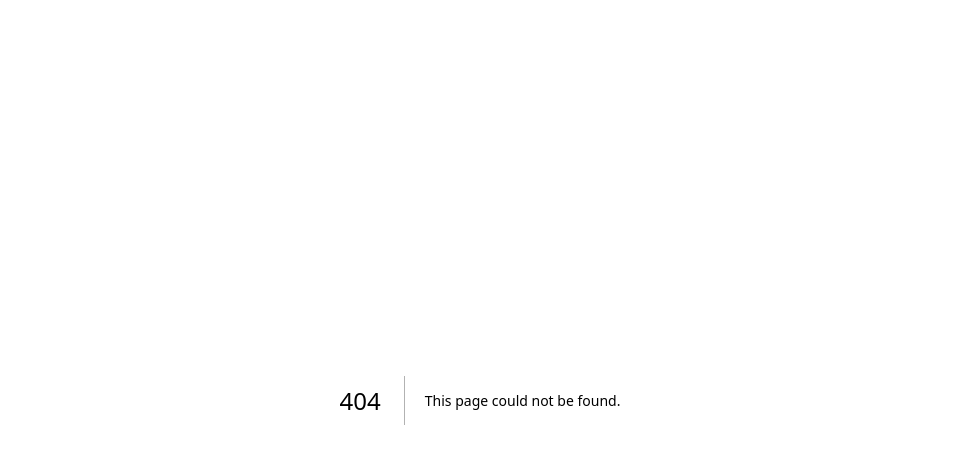
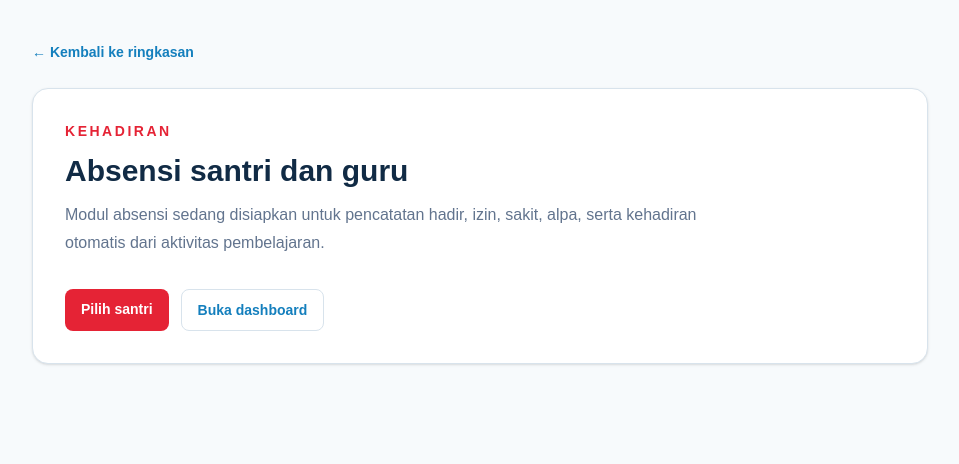
Before and after one commit to marbotji-spec/sistemalfityahbaru, a Next.js app: page /admin/absensi in a window 1280 px wide. Before the commit this address had no page. Shown: the top 464 px of the page, without its empty margins (160-1119 px from the left). Built offline with nearby package versions, Linux system fonts and the light colour scheme.

Commit message:
feat: connect dashboard actions to modules

```diff
--- /dev/null
+++ b/src/app/admin/absensi/page.tsx
@@ -0,0 +1,5 @@
+import { ModulePlaceholder } from "@/components/module-placeholder";
+
+export default function AttendancePage() {
+  return <ModulePlaceholder eyebrow="Kehadiran" title="Absensi santri dan guru" description="Modul absensi sedang disiapkan untuk pencatatan hadir, izin, sakit, alpa, serta kehadiran otomatis dari aktivitas pembelajaran." primaryHref="/admin/santri" primaryLabel="Pilih santri" />;
+}
--- /dev/null
+++ b/src/app/admin/aktivitas/page.tsx
@@ -0,0 +1,5 @@
+import { ModulePlaceholder } from "@/components/module-placeholder";
+
+export default function ActivitiesPage() {
+  return <ModulePlaceholder eyebrow="Aktivitas" title="Agenda pembelajaran" description="Agenda akan menggabungkan jadwal TPA, setoran Tahfiz, evaluasi bacaan, dan kegiatan halaqah dalam satu tampilan." primaryHref="/admin/absensi" primaryLabel="Buka absensi" />;
+}
--- /dev/null
+++ b/src/app/admin/hafalan/page.tsx
@@ -0,0 +1,5 @@
+import { ModulePlaceholder } from "@/components/module-placeholder";
+
+export default function MemorizationPage() {
+  return <ModulePlaceholder eyebrow="Tahfiz" title="Setoran dan murojaah" description="Modul ini akan mencatat hafalan baru, murojaah, penilaian, ayat terakhir, serta riwayat perkembangan setiap santri." primaryHref="/capaian-santri" primaryLabel="Cek capaian publik" />;
+}
--- /dev/null
+++ b/src/app/admin/tpa/page.tsx
@@ -0,0 +1,5 @@
+import { ModulePlaceholder } from "@/components/module-placeholder";
+
+export default function TpaPage() {
+  return <ModulePlaceholder eyebrow="Program TPA" title="Pembelajaran dan bacaan" description="Modul TPA akan mengelola materi, bacaan, tajwid, makhraj, kelancaran, penilaian, dan catatan perkembangan santri." primaryHref="/admin/santri" primaryLabel="Kelola santri" />;
+}
--- a/src/app/dashboard/page.tsx
+++ b/src/app/dashboard/page.tsx
@@ -1,4 +1,5 @@
 import { redirect } from "next/navigation";
+import Link from "next/link";
 import { createClient } from "@/lib/supabase/server";
 import { logout } from "@/lib/auth/actions";
 
@@ -23,7 +24,18 @@ export default async function DashboardPage() {
       <div className="mx-auto max-w-7xl px-5 py-10 lg:px-10">
         <p className="text-slate-500">Selamat datang, <span className="font-semibold text-[#112b45]">{profile?.full_name ?? user.email}</span>.</p>
         <div className="mt-8 grid gap-4 sm:grid-cols-2 lg:grid-cols-4">
-          {["Data Santri", "Data Guru", "TPA & Tahfiz", "Laporan"].map((label) => <article key={label} className="rounded-xl border border-[#d8e3ec] bg-white p-5 shadow-sm"><p className="text-sm font-semibold text-[#112b45]">{label}</p><p className="mt-3 text-sm text-slate-500">Modul siap dikembangkan pada tahap berikutnya.</p><button className="mt-5 text-sm font-bold text-[#147fbd]">Buka modul &rarr;</button></article>)}
+          {[
+            ["Data Santri", "/admin/santri"],
+            ["Data Guru", "/admin/guru"],
+            ["TPA & Tahfiz", "/admin/tpa"],
+            ["Laporan", "/admin/aktivitas"]
+          ].map(([label, href]) => (
+            <article key={label} className="rounded-xl border border-[#d8e3ec] bg-white p-5 shadow-sm">
+              <p className="text-sm font-semibold text-[#112b45]">{label}</p>
+              <p className="mt-3 text-sm text-slate-500">Buka modul untuk melanjutkan pekerjaan.</p>
+              <Link href={href} className="mt-5 inline-block text-sm font-bold text-[#147fbd]">Buka modul &rarr;</Link>
+            </article>
+          ))}
         </div>
       </div>
     </main>
--- a/src/app/page.tsx
+++ b/src/app/page.tsx
@@ -1,4 +1,5 @@
 import Image from "next/image";
+import Link from "next/link";
 
 const stats = [
   ["148", "Santri aktif", "Naik 12% semester ini"],
@@ -23,7 +24,7 @@ export default function Home() {
             <div><p className="text-base font-bold tracking-wide text-[#147fbd]">YAYASAN AL FITYAH</p><p className="text-xs text-slate-500">Pendidikan Al-Qur&apos;an</p></div>
           </div>
           <nav className="hidden items-center gap-7 text-sm font-medium text-slate-600 md:flex"><a className="text-[#147fbd]" href="#ringkasan">Ringkasan</a><a className="hover:text-[#147fbd]" href="#aktivitas">Aktivitas</a><a className="hover:text-[#147fbd]" href="#program">Program</a></nav>
-          <button className="rounded-lg bg-[#e52335] px-4 py-2.5 text-sm font-semibold text-white shadow-sm transition hover:bg-[#c91d2e]">Masuk sistem</button>
+          <Link href="/login" className="rounded-lg bg-[#e52335] px-4 py-2.5 text-sm font-semibold text-white shadow-sm transition hover:bg-[#c91d2e]">Masuk sistem</Link>
         </div>
       </header>
 
@@ -33,12 +34,12 @@ export default function Home() {
         <section id="ringkasan" className="grid gap-4 sm:grid-cols-2 xl:grid-cols-4">{stats.map(([value, label, note]) => <article key={label} className="rounded-xl border border-[#d8e3ec] bg-white p-5 shadow-[0_2px_8px_rgba(17,43,69,0.04)]"><p className="text-sm font-medium text-slate-500">{label}</p><p className="mt-3 text-3xl font-bold text-[#112b45]">{value}</p><p className="mt-2 text-xs font-medium text-[#1687c9]">{note}</p></article>)}</section>
 
         <div className="mt-8 grid gap-8 lg:grid-cols-[1.25fr_0.75fr]">
-          <section id="aktivitas" className="rounded-xl border border-[#d8e3ec] bg-white shadow-[0_2px_8px_rgba(17,43,69,0.04)]"><div className="flex items-center justify-between border-b border-[#d8e3ec] px-5 py-4"><div><h2 className="font-bold text-[#112b45]">Aktivitas mendatang</h2><p className="mt-1 text-sm text-slate-500">Jadwal pembelajaran dan setoran</p></div><button className="text-sm font-semibold text-[#147fbd] hover:text-[#e52335]">Lihat semua</button></div><div className="divide-y divide-[#d8e3ec]">{activities.map(([time, title, group, count]) => <div key={title} className="flex items-center gap-4 px-5 py-4"><div className="h-11 w-1 rounded-full bg-[#e52335]" /><div className="min-w-0 flex-1"><p className="text-xs font-medium text-[#1687c9]">{time}</p><p className="mt-1 font-semibold text-[#112b45]">{title}</p><p className="text-sm text-slate-500">{group}</p></div><span className="text-sm font-medium text-slate-500">{count}</span></div>)}</div></section>
+          <section id="aktivitas" className="rounded-xl border border-[#d8e3ec] bg-white shadow-[0_2px_8px_rgba(17,43,69,0.04)]"><div className="flex items-center justify-between border-b border-[#d8e3ec] px-5 py-4"><div><h2 className="font-bold text-[#112b45]">Aktivitas mendatang</h2><p className="mt-1 text-sm text-slate-500">Jadwal pembelajaran dan setoran</p></div><Link href="/admin/aktivitas" className="text-sm font-semibold text-[#147fbd] hover:text-[#e52335]">Lihat semua</Link></div><div className="divide-y divide-[#d8e3ec]">{activities.map(([time, title, group, count]) => <Link href={title === "Setoran hafalan" ? "/admin/hafalan" : "/admin/absensi"} key={title} className="flex items-center gap-4 px-5 py-4 transition hover:bg-[#f7fafc]"><div className="h-11 w-1 rounded-full bg-[#e52335]" /><div className="min-w-0 flex-1"><p className="text-xs font-medium text-[#1687c9]">{time}</p><p className="mt-1 font-semibold text-[#112b45]">{title}</p><p className="text-sm text-slate-500">{group}</p></div><span className="text-sm font-medium text-slate-500">{count}</span></Link>)}</div></section>
 
-          <section id="program" className="rounded-xl border border-[#d8e3ec] bg-[#112b45] p-6 text-white shadow-[0_2px_8px_rgba(17,43,69,0.08)]"><p className="text-sm font-semibold uppercase tracking-[0.18em] text-[#5fc0f2]">Program utama</p><h2 className="mt-3 text-2xl font-bold">Tumbuh bersama Al-Qur&apos;an</h2><p className="mt-3 text-sm leading-6 text-slate-300">Kelola perkembangan TPA dan Tahfiz dengan catatan yang rapi, terukur, dan mudah dipantau.</p><div className="mt-7 space-y-3">{["TPA Al-Fityah", "Tahfiz Al-Qur'an"].map((program) => <div key={program} className="flex items-center justify-between rounded-lg bg-white/10 px-4 py-3 text-sm"><span>{program}</span><span className="text-[#5fc0f2]">&rarr;</span></div>)}</div></section>
+          <section id="program" className="rounded-xl border border-[#d8e3ec] bg-[#112b45] p-6 text-white shadow-[0_2px_8px_rgba(17,43,69,0.08)]"><p className="text-sm font-semibold uppercase tracking-[0.18em] text-[#5fc0f2]">Program utama</p><h2 className="mt-3 text-2xl font-bold">Tumbuh bersama Al-Qur&apos;an</h2><p className="mt-3 text-sm leading-6 text-slate-300">Kelola perkembangan TPA dan Tahfiz dengan catatan yang rapi, terukur, dan mudah dipantau.</p><div className="mt-7 space-y-3">{[["TPA Al-Fityah", "/admin/tpa"], ["Tahfiz Al-Qur'an", "/admin/hafalan"]].map(([program, href]) => <Link href={href} key={program} className="flex items-center justify-between rounded-lg bg-white/10 px-4 py-3 text-sm transition hover:bg-white/20"><span>{program}</span><span className="text-[#5fc0f2]">&rarr;</span></Link>)}</div></section>
         </div>
 
-        <section className="mt-8 rounded-xl border border-[#d8e3ec] bg-white p-6 shadow-[0_2px_8px_rgba(17,43,69,0.04)]"><div className="flex flex-col justify-between gap-4 sm:flex-row sm:items-center"><div><h2 className="font-bold text-[#112b45]">Aksi cepat</h2><p className="mt-1 text-sm text-slate-500">Mulai pekerjaan administrasi hari ini</p></div><div className="grid gap-3 sm:grid-cols-3"><button className="rounded-lg bg-[#e52335] px-4 py-2.5 text-sm font-semibold text-white hover:bg-[#c91d2e]">Tambah santri</button><button className="rounded-lg border border-[#1687c9] px-4 py-2.5 text-sm font-semibold text-[#147fbd] hover:bg-[#edf8fe]">Input absensi</button><button className="rounded-lg border border-[#1687c9] px-4 py-2.5 text-sm font-semibold text-[#147fbd] hover:bg-[#edf8fe]">Catat hafalan</button></div></div></section>
+        <section className="mt-8 rounded-xl border border-[#d8e3ec] bg-white p-6 shadow-[0_2px_8px_rgba(17,43,69,0.04)]"><div className="flex flex-col justify-between gap-4 sm:flex-row sm:items-center"><div><h2 className="font-bold text-[#112b45]">Aksi cepat</h2><p className="mt-1 text-sm text-slate-500">Mulai pekerjaan administrasi hari ini</p></div><div className="grid gap-3 sm:grid-cols-3"><Link href="/admin/santri" className="rounded-lg bg-[#e52335] px-4 py-2.5 text-center text-sm font-semibold text-white hover:bg-[#c91d2e]">Tambah santri</Link><Link href="/admin/absensi" className="rounded-lg border border-[#1687c9] px-4 py-2.5 text-center text-sm font-semibold text-[#147fbd] hover:bg-[#edf8fe]">Input absensi</Link><Link href="/admin/hafalan" className="rounded-lg border border-[#1687c9] px-4 py-2.5 text-center text-sm font-semibold text-[#147fbd] hover:bg-[#edf8fe]">Catat hafalan</Link></div></div></section>
       </div>
     </main>
   );
--- /dev/null
+++ b/src/components/module-placeholder.tsx
@@ -0,0 +1,15 @@
+import Link from "next/link";
+
+interface ModulePlaceholderProps {
+  eyebrow: string;
+  title: string;
+  description: string;
+  primaryHref: string;
+  primaryLabel: string;
+}
+
+export function ModulePlaceholder({ eyebrow, title, description, primaryHref, primaryLabel }: ModulePlaceholderProps) {
+  return (
+    <main className="min-h-screen bg-[#f7fafc] px-5 py-10 lg:px-10"><div className="mx-auto max-w-4xl"><Link href="/" className="text-sm font-semibold text-[#147fbd]">&larr; Kembali ke ringkasan</Link><section className="mt-6 rounded-2xl border border-[#d8e3ec] bg-white p-8 shadow-sm"><p className="text-sm font-bold uppercase tracking-[0.18em] text-[#e52335]">{eyebrow}</p><h1 className="mt-3 text-3xl font-bold text-[#112b45]">{title}</h1><p className="mt-3 max-w-2xl leading-7 text-slate-500">{description}</p><div className="mt-8 flex flex-wrap gap-3"><Link href={primaryHref} className="rounded-lg bg-[#e52335] px-4 py-2.5 text-sm font-bold text-white hover:bg-[#c91d2e]">{primaryLabel}</Link><Link href="/dashboard" className="rounded-lg border border-[#1687c9] px-4 py-2.5 text-sm font-bold text-[#147fbd] hover:bg-[#edf8fe]">Buka dashboard</Link></div></section></div></main>
+  );
+}
```
